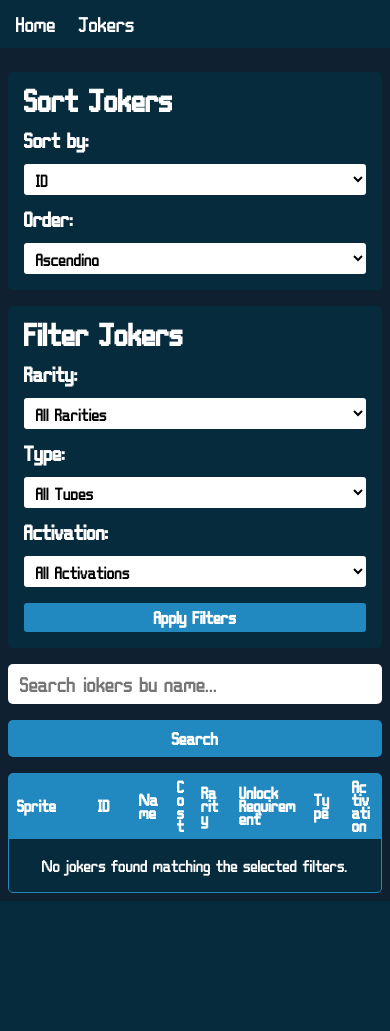
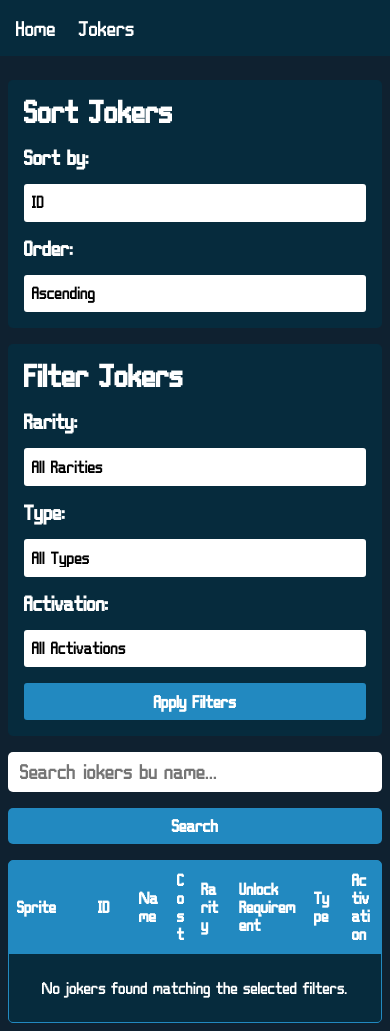
Before and after one commit to thesoakedfox/12DTP-Balatro, a Flask app: template app/templates/jokers.html in a window 390 px wide. Before the commit the page ends 901 px from the top, so only its background shows below. Run offline with Flask 3, Linux system fonts and the light colour scheme; the template is opened without the code that fills it, so the values that code supplies are empty.

Commit message:
hotfix on font clipping

```diff
--- a/app/static/style.css
+++ b/app/static/style.css
@@ -13,6 +13,7 @@
     src: url('./fonts/balatro.woff2') format('woff2');
     font-weight: normal;
     font-style: normal;
+    font-display: swap;
 }
 
 body {
@@ -20,10 +21,19 @@
     background-color: var(--rich-black);
     color: white;
     margin: 0;
+    line-height: 1.5; /* Increase line height for better text visibility */
 }
 
 button, input, select, textarea {
     font-family: 'Balatro', sans-serif;
+}
+
+/* Adjust font rendering to prevent clipping */
+* {
+    text-rendering: optimizeLegibility;
+    -webkit-font-smoothing: antialiased;
+    -moz-osx-font-smoothing: grayscale;
+    -webkit-font-feature-settings: "liga" on; /* Enable ligatures if available */
 }
 
 .container {
@@ -65,6 +75,7 @@
 
 .sort-controls h2, .filter-controls h2 {
     margin-top: 0;
+    line-height: 1.3;
 }
 
 .sort-form, .filter-form {
@@ -76,18 +87,36 @@
 
 .sort-form label, .filter-form label {
     font-weight: bold;
+    line-height: 1.3;
+    align-self: center; /* Vertically center labels */
 }
 
 .sort-form select, .filter-form select, .filter-form button {
-    padding: 0.5rem;
+    padding: 0.7rem 0.5rem;
     border-radius: 3px;
     border: none;
+    line-height: 1.3;
+    box-sizing: border-box; /* Include padding in width calculation */
 }
 
 .sort-form select, .filter-form select {
+    padding: 1rem 0.5rem; /* Increased top/bottom padding */
+    border-radius: 3px;
+    border: none;
+    line-height: 1.4; /* Increased line height */
+    box-sizing: border-box;
     background-color: white;
     color: black;
     min-width: 120px;
+    height: auto;
+    text-transform: none; /* Ensure text isn't transformed */
+    -webkit-appearance: none; /* Remove default styling for consistent appearance */
+    -moz-appearance: none;
+    appearance: none;
+
+    /* Fix for letter clipping at the bottom */
+    padding-top: 1.1rem;
+    padding-bottom: 0.7rem;
 }
 
 .sort-form select:focus, .filter-form select:focus {
@@ -100,6 +129,8 @@
     cursor: pointer;
     font-weight: bold;
     grid-column: span 2;
+    padding: 0.8rem 0.5rem; /* Increase vertical padding */
+    height: auto; /* Allow height to adjust to content */
 }
 
 .filter-form button:hover {
@@ -119,22 +150,27 @@
 
 .search-input {
     flex: 1;
-    padding: 0.75rem;
+    padding: 0.9rem 0.75rem;
     border-radius: 5px;
     border: none;
     background-color: white;
     color: black;
     font-size: 1rem;
+    line-height: 1.3;
+    box-sizing: border-box;
+    height: auto;
 }
 
 .search-button {
-    padding: 0.75rem 1.5rem;
+    padding: 0.9rem 1.5rem;
     border-radius: 5px;
     border: none;
     background-color: var(--blue-ncs);
     color: white;
     font-weight: bold;
     cursor: pointer;
+    line-height: 1.3;
+    height: auto;
 }
 
 .search-button:hover {
@@ -145,6 +181,7 @@
     color: var(--blue-ncs);
     text-decoration: none;
     font-weight: bold;
+    line-height: 1.3;
 }
 
 .clear-search:hover {
@@ -161,6 +198,7 @@
     border-radius: 5px;
     overflow: hidden;
     margin-top: 1rem;
+    line-height: 1.4;
 }
 
 .grid-header {
@@ -182,12 +220,14 @@
 }
 
 .header-item, .cell {
-    padding: 12px 15px;
+    padding: 15px 15px;
     background-color: var(--prussian-blue);
     text-align: left;
     word-break: break-word;
     display: flex;
     align-items: center;
+    line-height: 1.4;
+    box-sizing: border-box;
 }
 
 .header-item {
@@ -197,9 +237,10 @@
 
 .no-results {
     grid-column: 1 / -1;
-    padding: 20px;
+    padding: 25px;
     text-align: center;
     background-color: var(--prussian-blue);
+    line-height: 1.4;
 }
 
 /* Responsive design for smaller screens */
@@ -227,7 +268,13 @@
     }
 
     .header-item, .cell {
-        padding: 8px 10px;
+        padding: 12px 10px;
+    }
+
+    .sort-form select, .filter-form select, .filter-form button,
+    .search-input, .search-button {
+        padding-top: 0.7rem;
+        padding-bottom: 0.7rem;
     }
 }
 
@@ -246,7 +293,13 @@
     }
 
     .header-item, .cell {
-        padding: 6px 8px;
+        padding: 10px 8px;
+    }
+
+    .sort-form select, .filter-form select, .filter-form button,
+    .search-input, .search-button {
+        padding-top: 0.6rem;
+        padding-bottom: 0.6rem;
     }
 }
 
```
